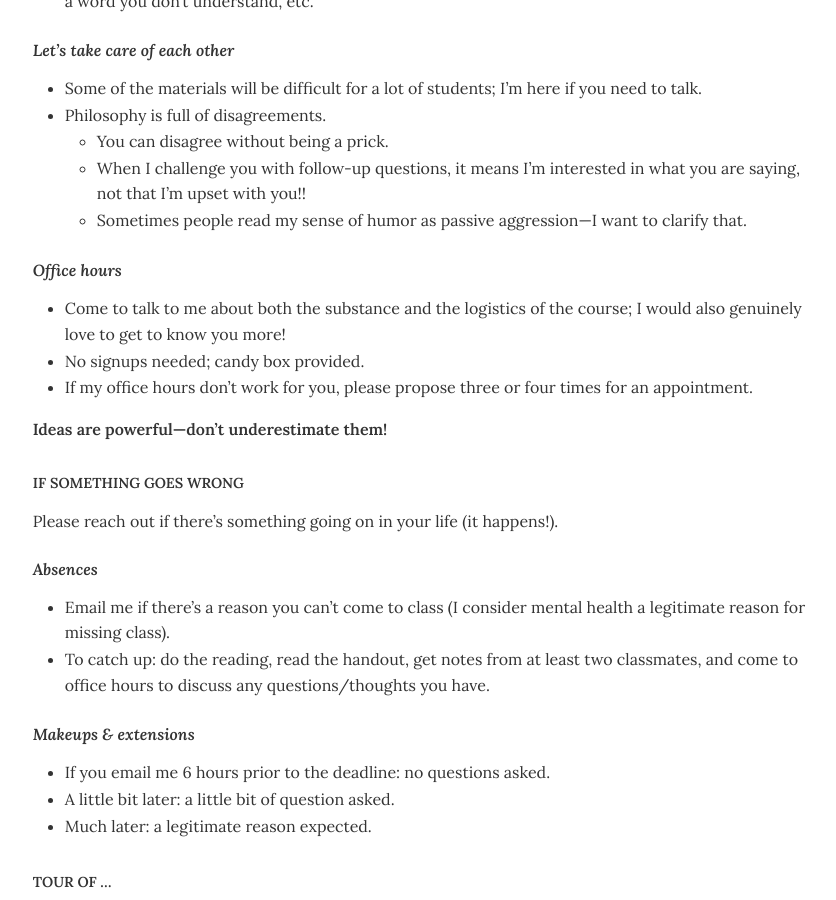
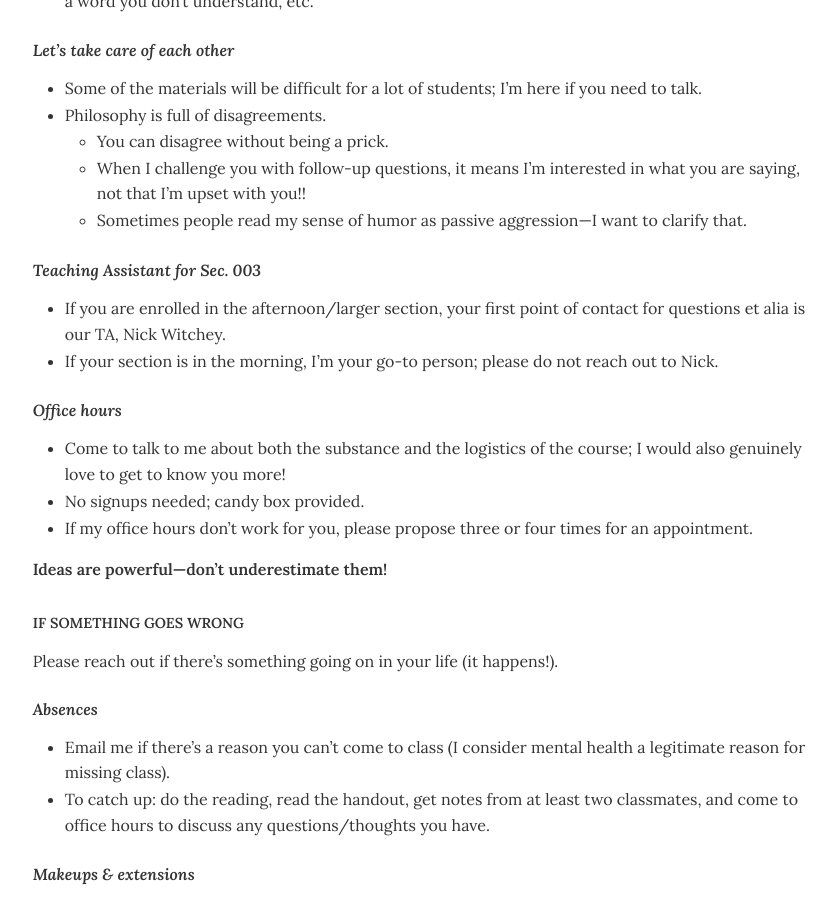
Before and after one commit to dingherself/intro, a Jekyll site: the page built from handouts/_posts/2025-09-03-course-overview.md, in a window 1280 px wide and 900 px high, scrolled down 1672 px. Shown: the whole window, without its empty margins (215-1051 px from the left). Built offline with Jekyll 4.4.1, drawn with Linux system fonts in a browser that asks for light colours.

Commit message:
add TA info

```diff
--- a/handouts/_posts/2025-09-03-course-overview.md
+++ b/handouts/_posts/2025-09-03-course-overview.md
@@ -66,6 +66,11 @@ Jennifer Morton, in today’s reading, considers three answers:
   - When I challenge you with follow-up questions, it means I’m interested in what you are saying, not that I’m upset with you!!
   - Sometimes people read my sense of humor as passive aggression—I want to clarify that.
 
+### Teaching Assistant for Sec. 003
+
+- If you are enrolled in the afternoon/larger section, your first point of contact for questions et alia is our TA, Nick Witchey.
+- If your section is in the morning, I’m your go-to person; please do not reach out to Nick.
+
 ### Office hours
 
 - Come to talk to me about both the substance and the logistics of the course; I would also genuinely love to get to know you more!
```
